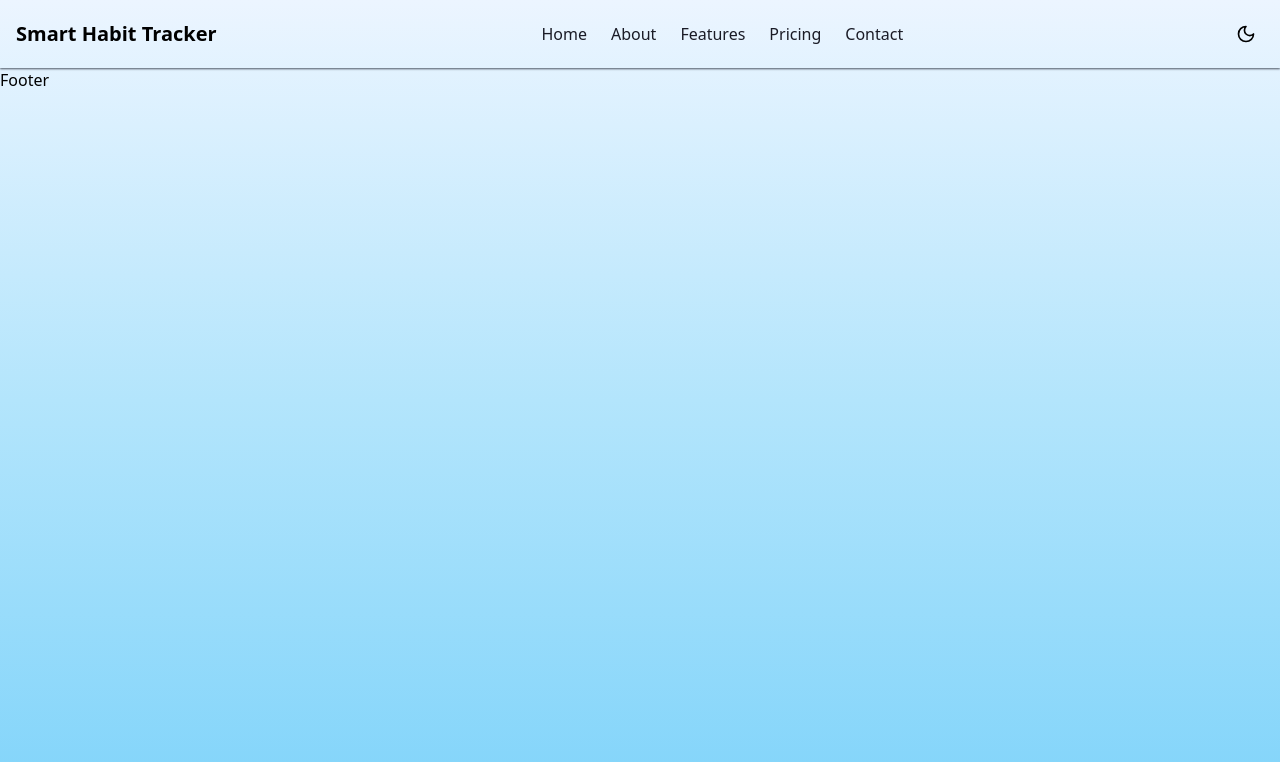
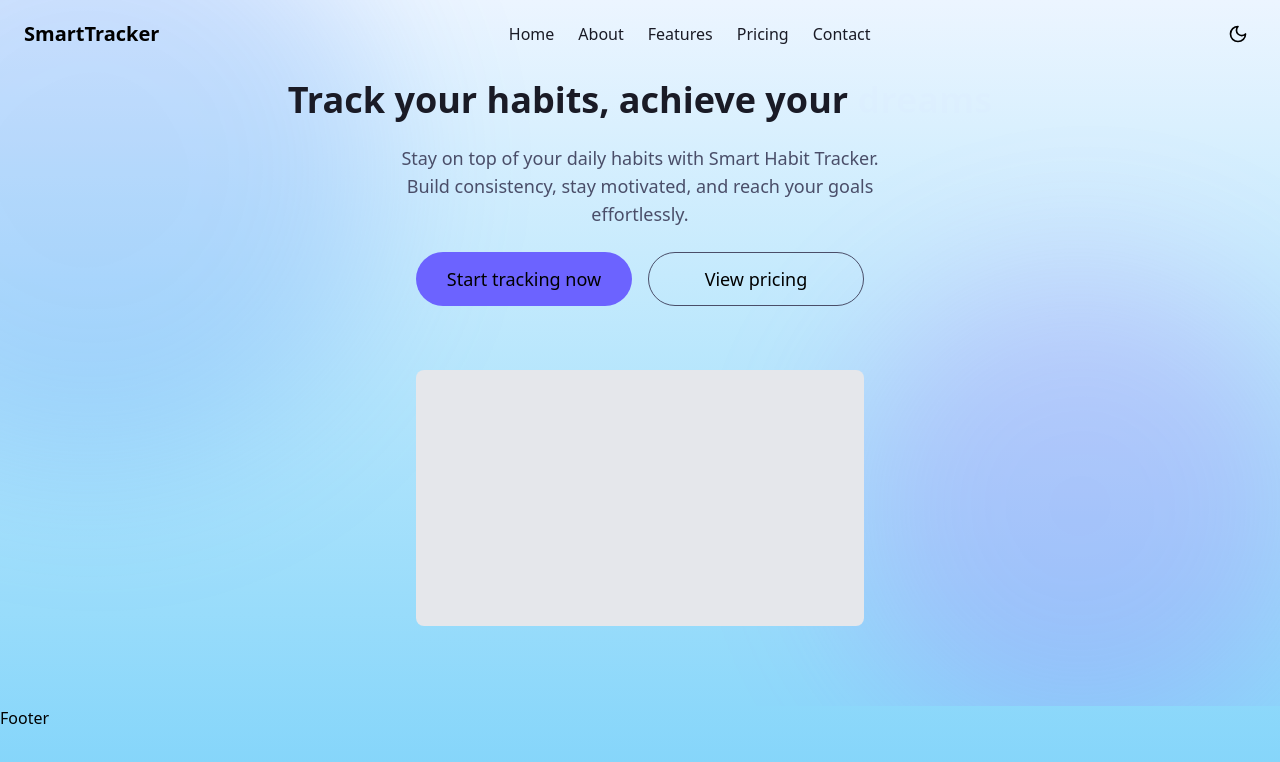
Before and after one commit to Santi-Teran/qoop.ai-interview, a Next.js app: page / in a window 1280 px wide. Shown: the top 762 px of the page. Built offline with nearby package versions, Linux system fonts and the light colour scheme.

Commit message:
navbar-update, hero-section

```diff
--- a/src/app/page.tsx
+++ b/src/app/page.tsx
@@ -1,6 +1,9 @@
+import Hero from "@/components/Hero";
 
 export default function Home() {
   return (
-    <div></div>
+    <div>
+      <Hero />
+    </div>
   );
 }
--- /dev/null
+++ b/src/components/Hero.tsx
@@ -0,0 +1,74 @@
+"use client";
+import { useState, useEffect } from "react";
+import { motion } from "framer-motion";
+
+const words = ["objectives", "goals", "dreams", "success"];
+
+const Hero = () => {
+  const [wordIndex, setWordIndex] = useState(0);
+
+  useEffect(() => {
+    const interval = setInterval(() => {
+      setWordIndex((prevIndex) => (prevIndex + 1) % words.length);
+    }, 2000);
+    return () => clearInterval(interval);
+  }, []);
+
+  return (
+    <section className="relative flex flex-col items-center text-center gap-6 py-20 px-6 overflow-hidden">
+      {/* Background Circles */}
+      <div className="absolute inset-0 -z-10 flex justify-center items-center">
+        <motion.div
+          className="w-[500px] h-[500px] bg-blue-500 opacity-20 rounded-full absolute -top-20 -left-40 blur-3xl"
+          animate={{ scale: [1, 1.2, 1], rotate: [0, 15, 0] }}
+          transition={{ repeat: Infinity, duration: 10, ease: "easeInOut" }}
+        />
+        <motion.div
+          className="w-[400px] h-[400px] bg-purple-500 opacity-20 rounded-full absolute bottom-0 right-0 blur-3xl"
+          animate={{ scale: [1, 1.2, 1], rotate: [0, -15, 0] }}
+          transition={{ repeat: Infinity, duration: 10, ease: "easeInOut" }}
+        />
+      </div>
+
+      {/* Animated Title */}
+      <h1 className="text-4xl font-bold text-light-textPrimary dark:text-dark-textPrimary">
+        Track your habits, achieve your{" "}
+        <motion.span
+          key={wordIndex}
+          className="text-light-primary dark:text-dark-primary"
+          initial={{ opacity: 0, y: 10 }}
+          animate={{ opacity: [0, 1, 1, 0], y: [10, 0, 0, -10] }}
+          transition={{ duration: 1.5 }}
+        >
+          {words[wordIndex]}
+        </motion.span>
+      </h1>
+
+      {/* Description */}
+      <p className="text-lg text-light-textSecondary dark:text-dark-textSecondary max-w-lg">
+        Stay on top of your daily habits with Smart Habit Tracker. Build
+        consistency, stay motivated, and reach your goals effortlessly.
+      </p>
+
+      {/* Call to Action */}
+      <div className="flex flex-col md:flex-row gap-4 w-full max-w-md">
+        <button className="w-full md:w-1/2 bg-light-primary dark:bg-dark-primary py-3 text-lg rounded-full">
+          Start tracking now
+        </button>
+        <button className="w-full md:w-1/2 border border-light-textSecondary dark:border-dark-textSecondary py-3 text-lg rounded-full">
+          View pricing
+        </button>
+      </div>
+
+      {/* Illustration Placeholder */}
+      <motion.div
+        className="mt-10 w-full max-w-md h-64 bg-gray-200 dark:bg-gray-700 rounded-lg"
+        initial={{ opacity: 0, scale: 0.8 }}
+        animate={{ opacity: 1, scale: 1 }}
+        transition={{ duration: 0.6 }}
+      />
+    </section>
+  );
+};
+
+export default Hero;
--- a/src/components/Navbar.tsx
+++ b/src/components/Navbar.tsx
@@ -1,18 +1,41 @@
 "use client"
-import { useState } from "react";
+import { useState, useEffect } from "react";
 import { Menu, X } from "lucide-react";
 import { motion, AnimatePresence } from "framer-motion";
 import ThemeChanger from "./ThemeChanger";
 
 const Navbar = () => {
+
+  const [scrolled, setScrolled] = useState(false);
   const [isOpen, setIsOpen] = useState(false);
 
   const toggleMenu = () => setIsOpen(!isOpen);
 
+  useEffect(() => {
+    const handleScroll = () => {
+      if (window.scrollY > 50) {
+        setScrolled(true);
+      } else {
+        setScrolled(false);
+      }
+    };
+
+    window.addEventListener("scroll", handleScroll);
+    return () => window.removeEventListener("scroll", handleScroll);
+  }, []);
+
   return (
-    <nav className="flex justify-between items-center p-4 shadow-sm shadow-gray-600 relative">
+    <motion.nav
+      className={`fixed top-0 left-0 w-full px-6 py-4 flex justify-between items-center transition-all z-50 ${
+        scrolled
+          ? "backdrop-blur-md bg-white/50 dark:bg-black/50 shadow-md"
+          : "bg-transparent"
+      }`}
+      initial={{ y: -50, opacity: 0 }}
+      animate={{ y: 0, opacity: 1 }}
+    >
       {/* Logo */}
-      <h1 className="text-xl font-bold">Smart Habit Tracker</h1>
+      <h1 className="text-xl font-bold">SmartTracker</h1>
 
       {/* Menú en Desktop */}
       <ul className="hidden md:flex gap-6 text-light-textPrimary dark:text-dark-textPrimary">
@@ -41,10 +64,10 @@ const Navbar = () => {
             animate={{ x: 0 }}
             exit={{ x: "100%" }}
             transition={{ duration: 0.3, ease: "easeInOut" }}
-            className="fixed top-0 right-0 w-3/4 h-full bg-light-background dark:bg-dark-background shadow-lg flex flex-col p-6 z-50"
+            className="fixed top-0 right-0 w-full h-full bg-light-background dark:bg-dark-background shadow-lg flex flex-col p-6 z-50"
           >
             {/* Cerrar Menú */}
-            <button className="self-end mb-6 text-light-textPrimary dark:text-dark-textPrimary" onClick={toggleMenu}>
+            <button className="self-end mr-2 mb-6 text-light-textPrimary dark:text-dark-textPrimary" onClick={toggleMenu}>
               <X size={28} />
             </button>
 
@@ -59,7 +82,7 @@ const Navbar = () => {
           </motion.div>
         )}
       </AnimatePresence>
-    </nav>
+    </motion.nav>
   );
 };
 
```
